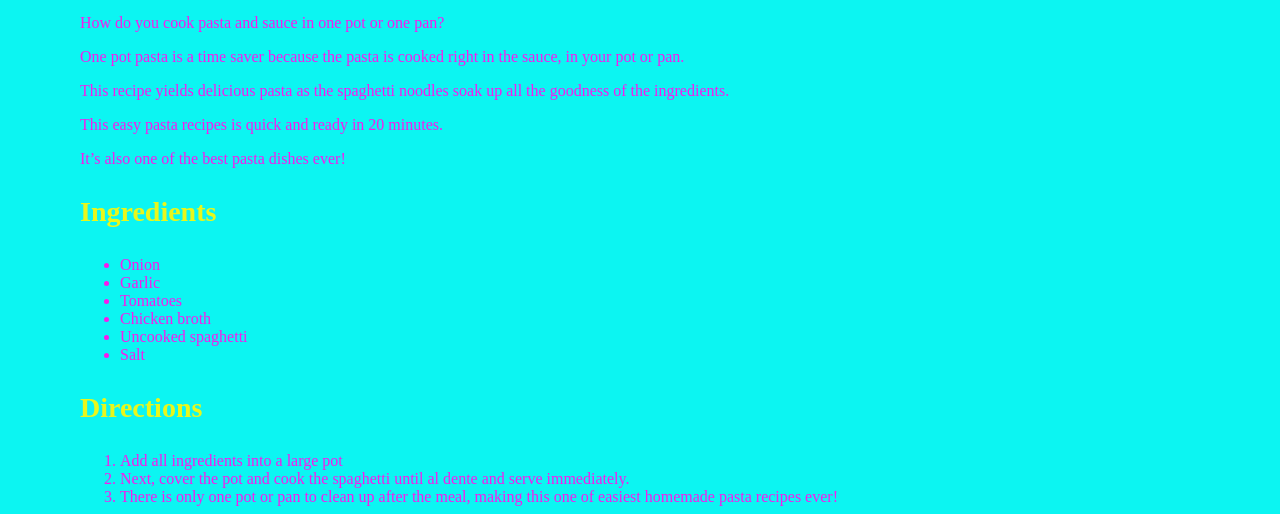
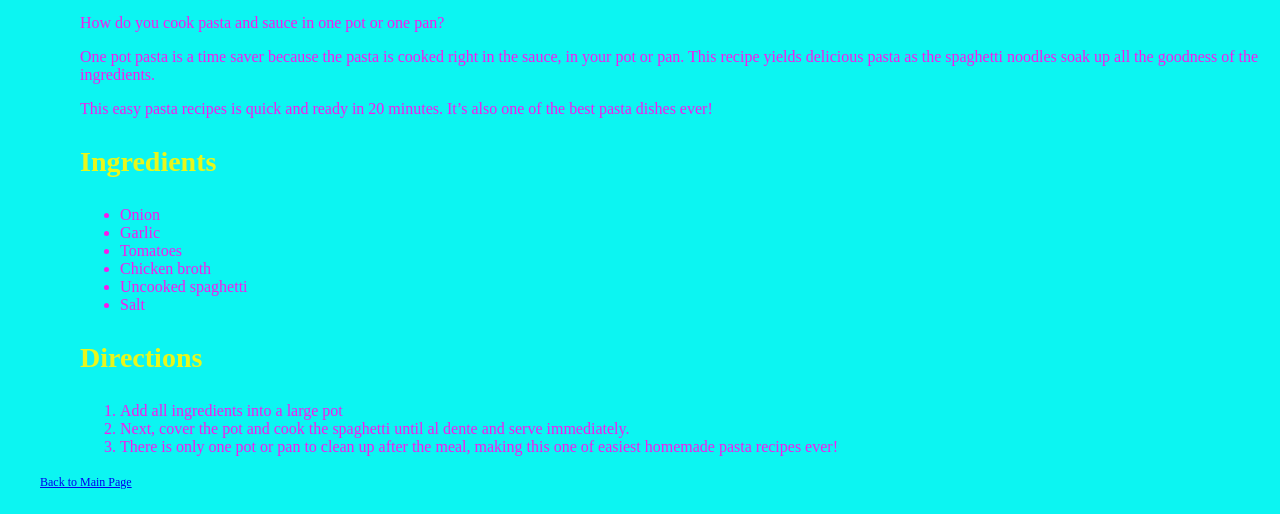
Before and after one commit to CanadianBacon89/odin-recipes, a plain HTML site: page recipes/pasta.html in a window 1280 px wide. Shown: the part 738-1252 px from the top of the page. Drawn offline with Linux system fonts and the light colour scheme.

Commit message:
Ingredients style

```diff
--- a/recipes/pasta.html
+++ b/recipes/pasta.html
@@ -16,11 +16,10 @@
 
         <h2>One Pot Pasta</h2>
             <p>How do you cook pasta and sauce in one pot or one pan?</p>
-            <p>One pot pasta is a time saver because the pasta is cooked right in the sauce, in your pot or pan.</p>
-            <p>This recipe yields delicious pasta as the spaghetti noodles soak up all the goodness of the ingredients.</p>
-            <p>This easy pasta recipes is quick and ready in 20 minutes.</p>
-            <p>It’s also one of the best pasta dishes ever!</p>
+            <p>One pot pasta is a time saver because the pasta is cooked right in the sauce, in your pot or pan. This recipe yields delicious pasta as the spaghetti noodles soak up all the goodness of the ingredients.</p>
+            <p>This easy pasta recipes is quick and ready in 20 minutes. It’s also one of the best pasta dishes ever!</p>
 
+        <div class="ingredients">
             <h3>Ingredients</h3>
                 <ul>
                     <li>Onion</li>
@@ -30,6 +29,7 @@
                     <li>Uncooked spaghetti</li>
                     <li>Salt</li>
                 </ul>
+        </div>
 
         <h3>Directions</h3>
             <ol>
```
Lines whose indentation alone changed are shown as unchanged.
